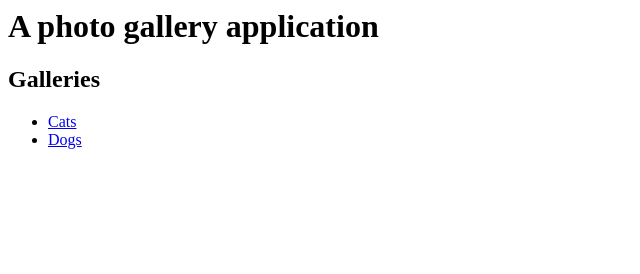
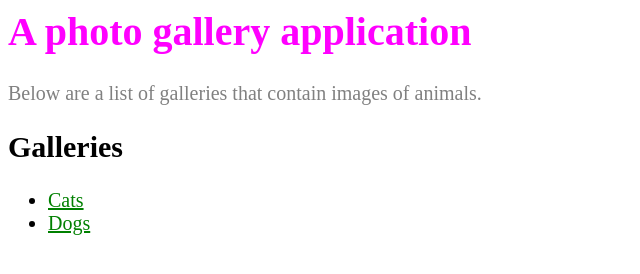
Before and after one commit to mattkiernan/metis_prework, a plain HTML site: page index.html in a window 1280 px wide. Shown: the whole page, without its empty margins (0-640 px from the left). Drawn offline with Linux system fonts and the light colour scheme.

Commit message:
Added CSS

```diff
--- a/index.html
+++ b/index.html
@@ -3,13 +3,31 @@
 	<head>
 		<meta charset="UTF-8">
 		<title>The Index Page</title>
+		<style>
+		  h1 {
+		    color: magenta;
+		  }
+		  #introduction{
+		  	color: gray;
+		  }
+		  #galleries li a{
+		  	color:green;
+		  }
+		  body {
+  			font-size: 20px;
+		}
+		</style>
 	</head>
 	<body>
 		<h1>A photo gallery application</h1>
-		<h2>Galleries</h2>
-		<ul>
-			<li><a href="cats.html">Cats</a></li>
-			<li><a href="dogs.html">Dogs</a></li>
-		</ul>
+		<div id="introduction">Below are a list of galleries that contain images of
+animals.</div>
+		<div id='galleries'>
+			<h2>Galleries</h2>
+			<ul>
+				<li><a href="cats.html">Cats</a></li>
+				<li><a href="dogs.html">Dogs</a></li>
+			</ul>
+		</div>
 	</body>
 </html>
```
Also changed, not shown: cats.html (+5 -0 lines), dogs.html (+5 -0 lines).
